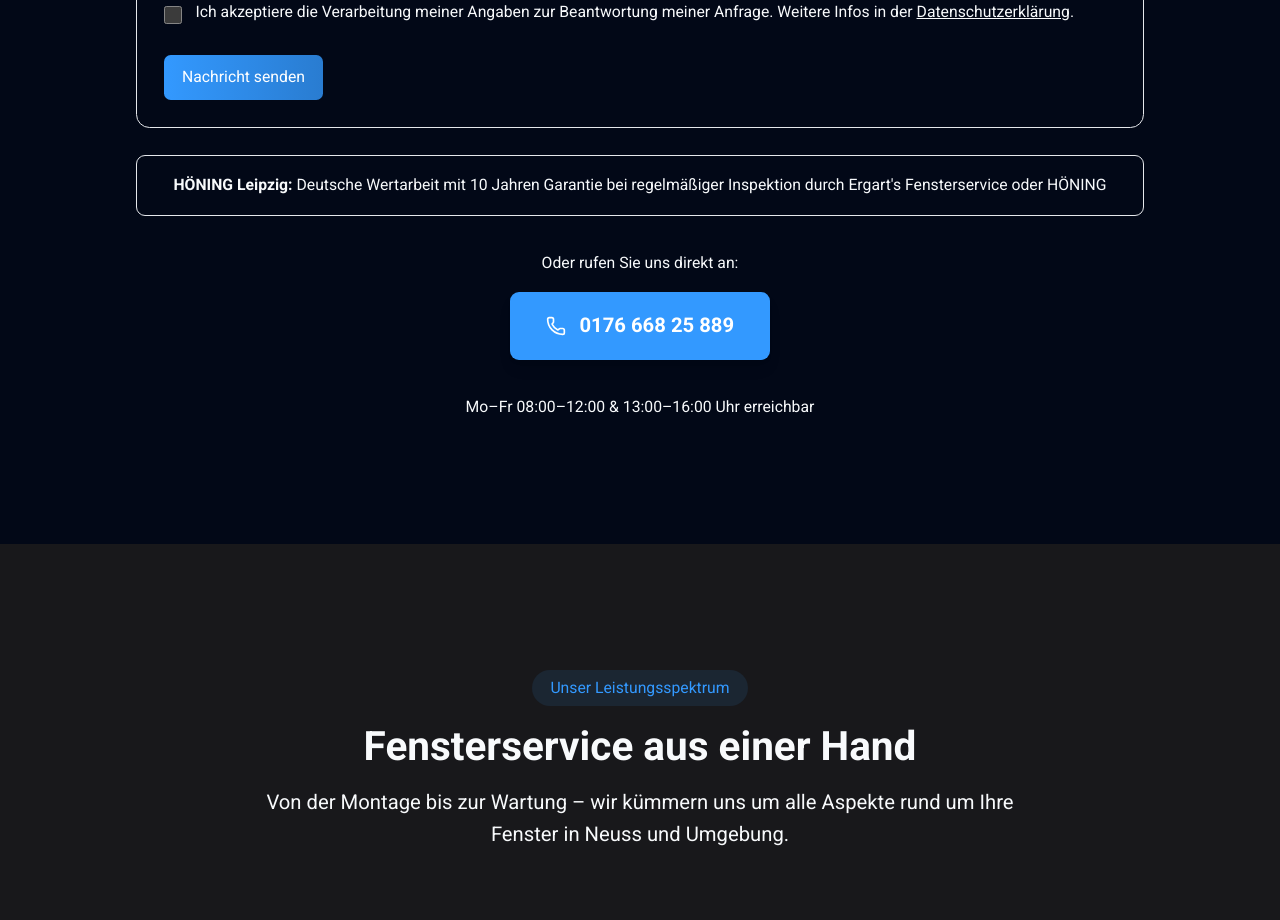
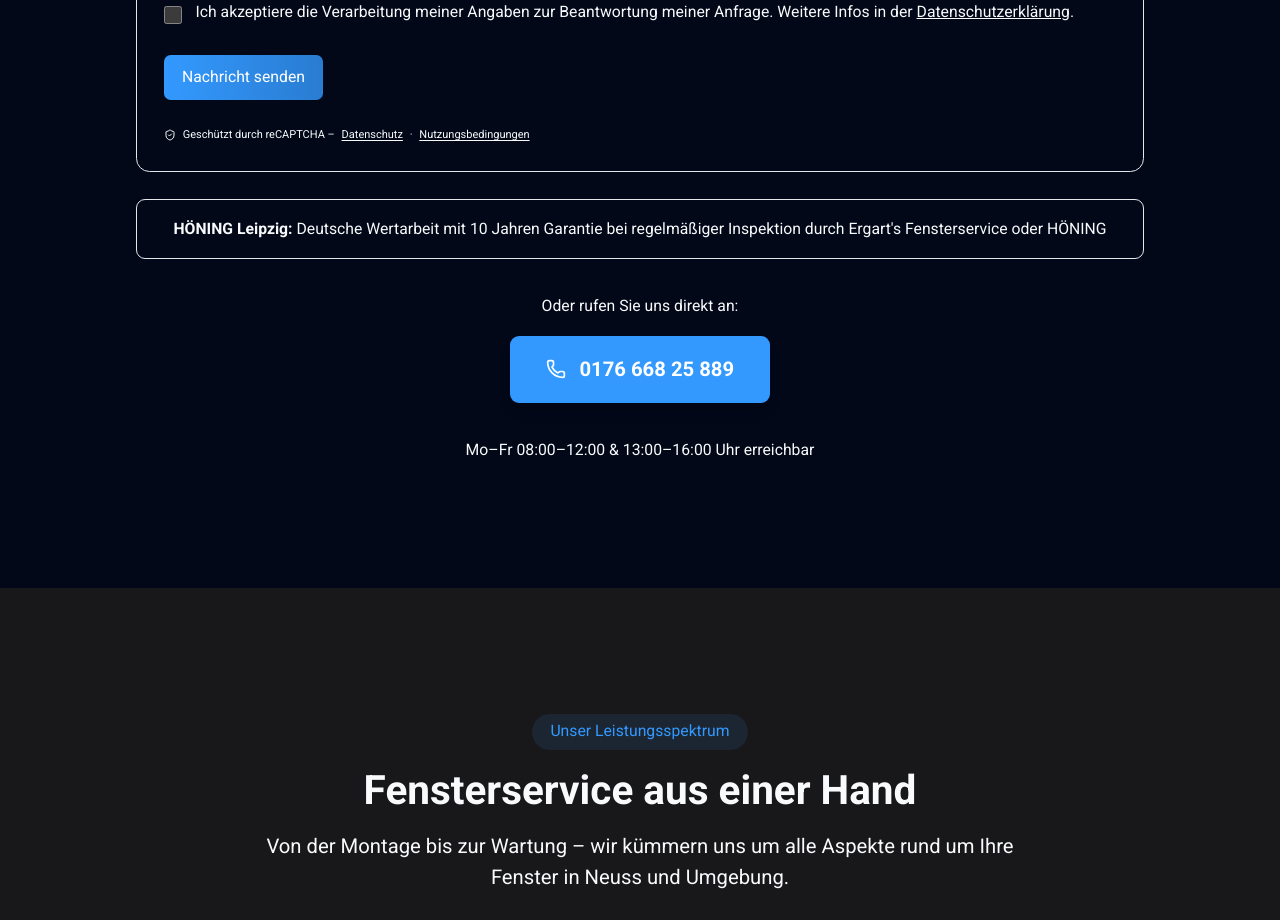
Before and after one commit to crycodebaby/v-ergart, a Next.js app: page /fensterservice in a window 1280 px wide. Shown: the part 1920-2840 px from the top of the page. Built offline with nearby package versions, Linux system fonts and the light colour scheme; no server answers.

Commit message:
feat: Introduce contact form component with reCAPTCHA integration and new global styling.

```diff
--- a/src/app/globals.css
+++ b/src/app/globals.css
@@ -245,4 +245,11 @@
       gap: 1.5rem;
     }
   }
+
+  /* reCAPTCHA Badge ausblenden – Pflichthinweis ist inline im Formular */
+  .grecaptcha-badge {
+    visibility: hidden !important;
+    opacity: 0 !important;
+    pointer-events: none !important;
+  }
 }
--- a/src/components/ContactForm.tsx
+++ b/src/components/ContactForm.tsx
@@ -4,8 +4,9 @@
 import { useState } from "react";
 import { useForm } from "react-hook-form";
 import { Button } from "@/components/ui/button";
-import { Sparkles } from "lucide-react";
+import { Sparkles, ShieldCheck } from "lucide-react";
 import { trackEvent, trackLeadForm } from "@/lib/analytics";
+import { useRecaptcha } from "@/hooks/useRecaptcha";
 
 type FormValues = {
   name: string;
@@ -46,6 +47,7 @@ export default function ContactForm({
   source = "Kontaktseite"
 }: ContactFormProps = {}) {
   const [hasStarted, setHasStarted] = useState(false);
+  const { executeRecaptcha } = useRecaptcha();
 
   const {
     register,
@@ -97,6 +99,14 @@ export default function ContactForm({
     setErrorMsg("");
 
     try {
+      // reCAPTCHA v3: Token vor dem Absenden holen
+      const recaptchaToken = await executeRecaptcha("contact_form");
+      if (!recaptchaToken) {
+        setStatus("error");
+        setErrorMsg("Sicherheitscheck fehlgeschlagen. Bitte Seite neu laden.");
+        return;
+      }
+
       const res = await fetch("https://formcarry.com/s/tUPZr1Mwu_1", {
         method: "POST",
         headers: {
@@ -112,6 +122,8 @@ export default function ContactForm({
           // Zusatzinfos, hilfreich im Posteingang:
           source: source,
           project: "Alexander Ergart – Hausmeister- & Fensterservice",
+          // reCAPTCHA v3 Token – wird von Formcarry serverseitig verifiziert
+          "g-recaptcha-response": recaptchaToken,
           // Honeypot wird nicht gesendet (bereits abgefangen)
         }),
       });
@@ -292,6 +304,29 @@ export default function ContactForm({
           <span className="text-sm text-blue-600 dark:text-blue-400">{errorMsg}</span>
         )}
       </div>
+
+      {/* reCAPTCHA-Pflichthinweis (ersetzt das ausgeblendete Badge) */}
+      <p className="flex items-center gap-1.5 text-[11px] text-muted-foreground/70 pt-1">
+        <ShieldCheck size={12} className="shrink-0 text-muted-foreground/50" />
+        Geschützt durch reCAPTCHA –{" "}
+        <a
+          href="https://policies.google.com/privacy"
+          target="_blank"
+          rel="noopener noreferrer"
+          className="underline underline-offset-2 hover:text-muted-foreground transition-colors"
+        >
+          Datenschutz
+        </a>
+        {" · "}
+        <a
+          href="https://policies.google.com/terms"
+          target="_blank"
+          rel="noopener noreferrer"
+          className="underline underline-offset-2 hover:text-muted-foreground transition-colors"
+        >
+          Nutzungsbedingungen
+        </a>
+      </p>
     </form>
   );
 }
--- /dev/null
+++ b/src/hooks/useRecaptcha.ts
@@ -0,0 +1,62 @@
+// src/hooks/useRecaptcha.ts
+"use client";
+
+import { useEffect, useRef, useCallback } from "react";
+
+declare global {
+  interface Window {
+    grecaptcha: {
+      ready: (cb: () => void) => void;
+      execute: (siteKey: string, options: { action: string }) => Promise<string>;
+    };
+  }
+}
+
+const SITE_KEY = process.env.NEXT_PUBLIC_RECAPTCHA_SITE_KEY ?? "";
+
+/**
+ * Loads the reCAPTCHA v3 script once and returns an `executeRecaptcha` function.
+ * Returns null if the site key is not configured.
+ */
+export function useRecaptcha() {
+  const loaded = useRef(false);
+
+  useEffect(() => {
+    if (!SITE_KEY || loaded.current) return;
+    if (document.querySelector(`script[src*="recaptcha"]`)) {
+      loaded.current = true;
+      return;
+    }
+
+    const script = document.createElement("script");
+    script.src = `https://www.google.com/recaptcha/api.js?render=${SITE_KEY}`;
+    script.async = true;
+    script.defer = true;
+    script.onload = () => {
+      loaded.current = true;
+    };
+    document.head.appendChild(script);
+  }, []);
+
+  const executeRecaptcha = useCallback(
+    (action: string): Promise<string | null> => {
+      return new Promise((resolve) => {
+        if (!SITE_KEY || typeof window === "undefined" || !window.grecaptcha) {
+          resolve(null);
+          return;
+        }
+        window.grecaptcha.ready(async () => {
+          try {
+            const token = await window.grecaptcha.execute(SITE_KEY, { action });
+            resolve(token);
+          } catch {
+            resolve(null);
+          }
+        });
+      });
+    },
+    []
+  );
+
+  return { executeRecaptcha, siteKey: SITE_KEY };
+}
```
Also changed, not shown: 1 other file (tests, documents, lock files or other folders).
